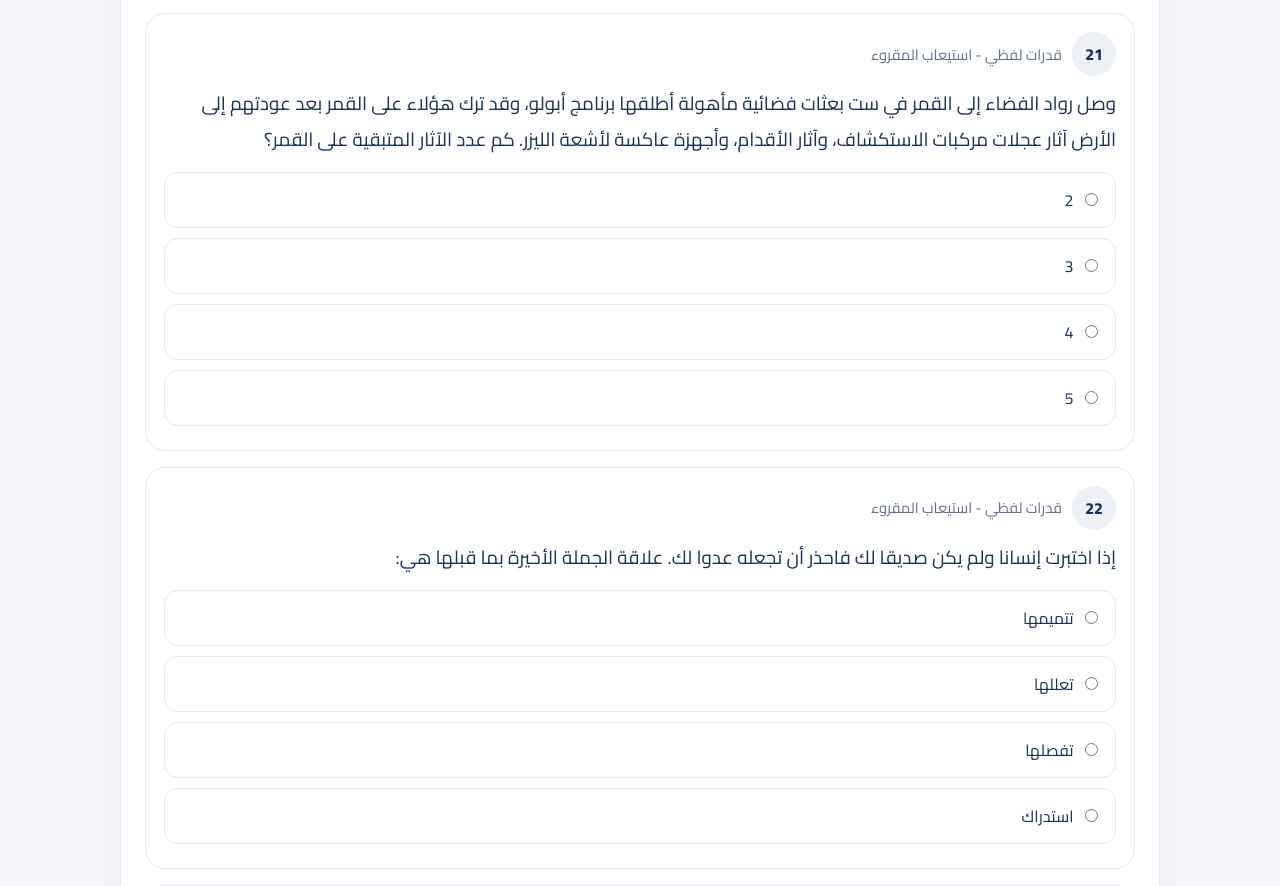
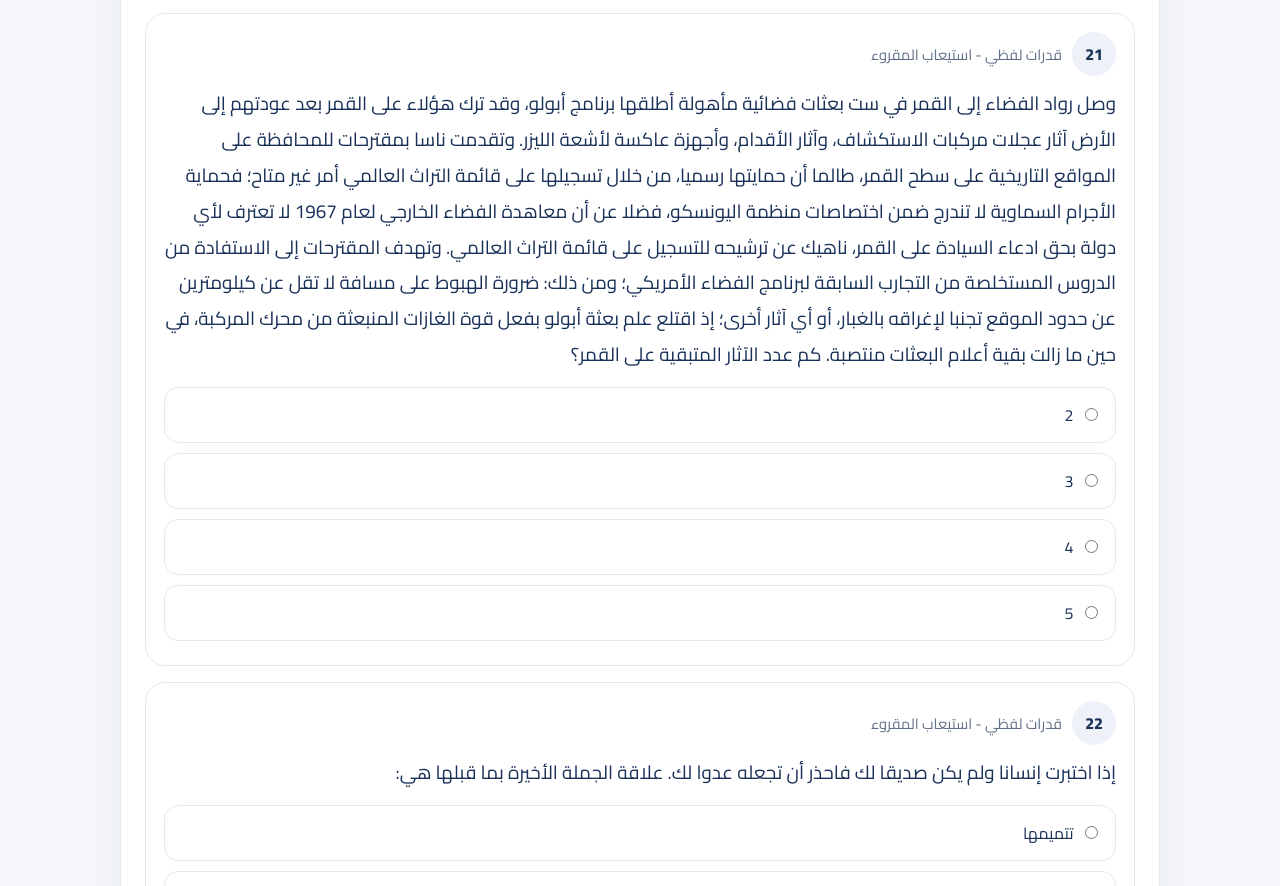
Before and after one commit to aoun-edu/aoun, a plain HTML site: page quiz/quiz.html in a window 1280 px wide. Shown: the part 8922-9808 px from the top of the page. Drawn offline with Linux system fonts and the light colour scheme.

Commit message:
Add full moon reading passage

```diff
--- a/quiz/quiz.html
+++ b/quiz/quiz.html
@@ -620,7 +620,7 @@
         {
           id: "q21",
           category: "قدرات لفظي - استيعاب المقروء",
-          text: "وصل رواد الفضاء إلى القمر في ست بعثات فضائية مأهولة أطلقها برنامج أبولو، وقد ترك هؤلاء على القمر بعد عودتهم إلى الأرض آثار عجلات مركبات الاستكشاف، وآثار الأقدام، وأجهزة عاكسة لأشعة الليزر. كم عدد الآثار المتبقية على القمر؟",
+          text: "وصل رواد الفضاء إلى القمر في ست بعثات فضائية مأهولة أطلقها برنامج أبولو، وقد ترك هؤلاء على القمر بعد عودتهم إلى الأرض آثار عجلات مركبات الاستكشاف، وآثار الأقدام، وأجهزة عاكسة لأشعة الليزر. وتقدمت ناسا بمقترحات للمحافظة على المواقع التاريخية على سطح القمر، طالما أن حمايتها رسميا، من خلال تسجيلها على قائمة التراث العالمي أمر غير متاح؛ فحماية الأجرام السماوية لا تندرج ضمن اختصاصات منظمة اليونسكو، فضلا عن أن معاهدة الفضاء الخارجي لعام 1967 لا تعترف لأي دولة بحق ادعاء السيادة على القمر، ناهيك عن ترشيحه للتسجيل على قائمة التراث العالمي. وتهدف المقترحات إلى الاستفادة من الدروس المستخلصة من التجارب السابقة لبرنامج الفضاء الأمريكي؛ ومن ذلك: ضرورة الهبوط على مسافة لا تقل عن كيلومترين عن حدود الموقع تجنبا لإغراقه بالغبار، أو أي آثار أخرى؛ إذ اقتلع علم بعثة أبولو بفعل قوة الغازات المنبعثة من محرك المركبة، في حين ما زالت بقية أعلام البعثات منتصبة. كم عدد الآثار المتبقية على القمر؟",
           options: [
             { value: "a", text: "2" },
             { value: "b", text: "3" },
```
